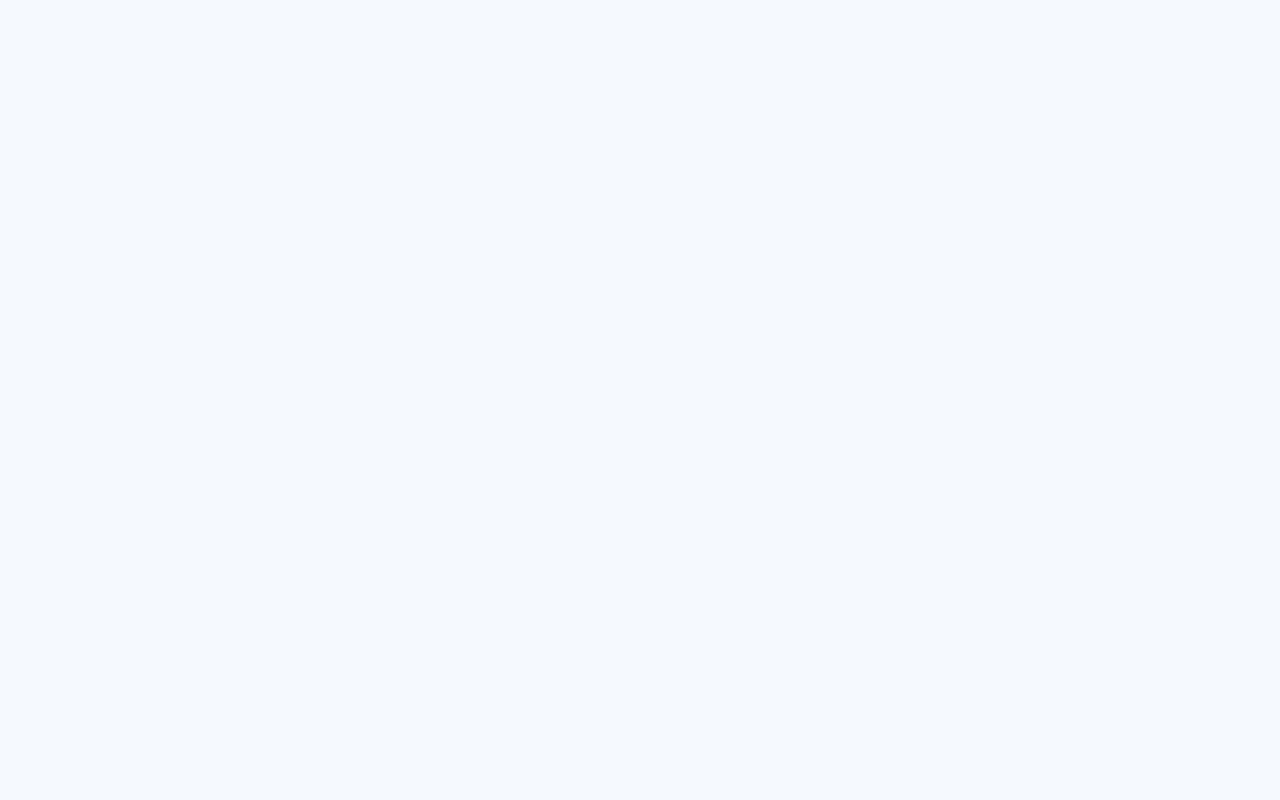
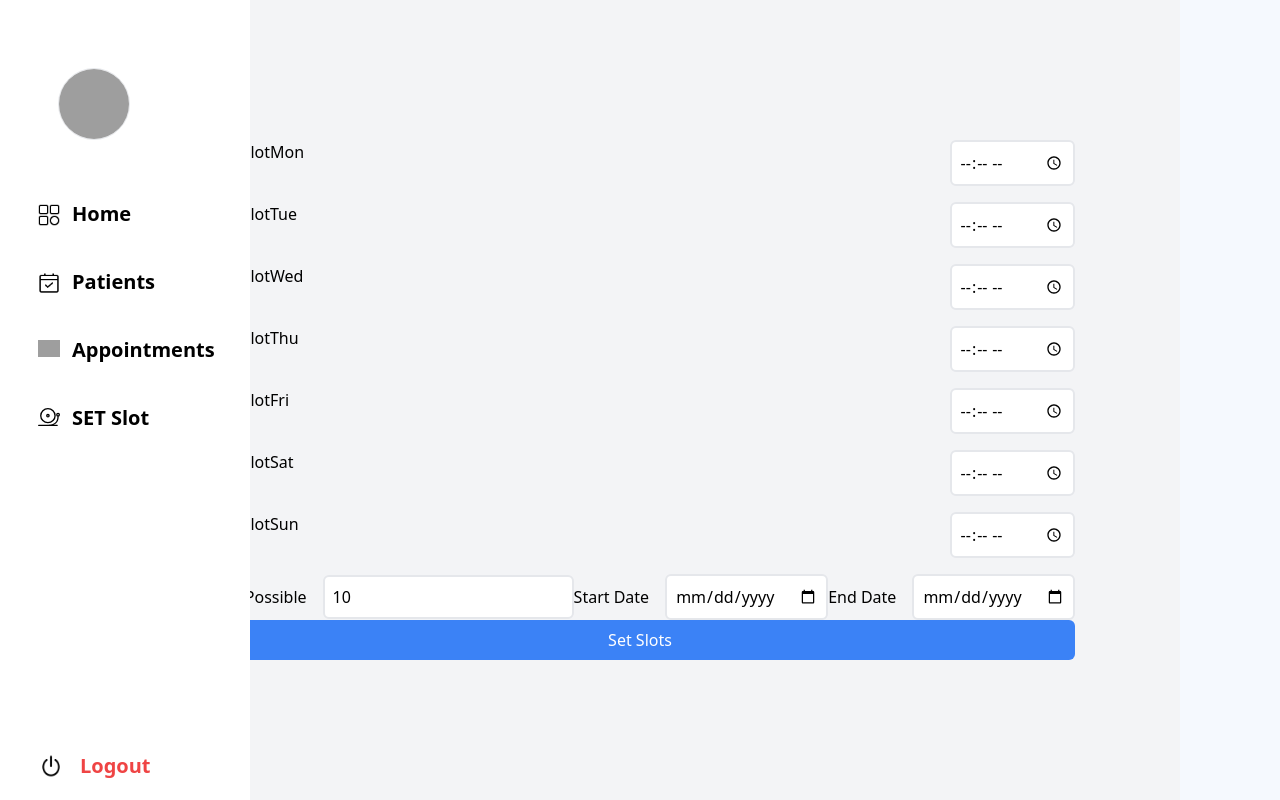
Before and after one commit to ReactersInc/telemedicine-frontend, a React (Create React App) app: page /setslot in a window 1280 px wide. Before the commit this address had no page. Built offline with nearby package versions, Linux system fonts and the light colour scheme; grey boxes are pictures that could not be loaded; the HTML template or start-up script is replaced by a standard one.

Commit message:
set slot added

```diff
--- a/src/components/verticalNavDoctor/index.tsx
+++ b/src/components/verticalNavDoctor/index.tsx
@@ -97,6 +97,20 @@ function VerticalNavDoctor() {
             Appointments
           </a>
         </div>
+        <div className="flex space-x-3 justify-items-start">
+          <a href="/setslot">
+            <img
+              src="./static/settime.svg"
+              height="22px"
+              width="22px"
+              alt=""
+              className="mt-1"
+            />
+          </a>
+          <a href="/setslot" className="font-semibold text-xl">
+          SET Slot
+          </a>
+        </div>
         <div
           onClick={handleLogout}
           className="flex mt-auto pb-4 space-x-4  justify-items-center text-red-500"
--- /dev/null
+++ b/src/features/doctor/docSlice.tsx
@@ -0,0 +1,59 @@
+import { createSlice } from "@reduxjs/toolkit";
+
+const initialState: {
+  id: string;
+  email: string;
+  dob: string;
+  exp: number;
+  gender: string;
+  name: string;
+  photoUrl: string;
+  state: string;
+  timeStamp: string;
+  phone: string;
+} = {
+  id: "",
+  email: "",
+  dob: "",
+  exp: -1,
+  gender: "",
+  name: "",
+  photoUrl: "",
+  state: "",
+  timeStamp: "",
+  phone: "",
+};
+
+const userSlice = createSlice({
+  name: "user",
+  initialState,
+  reducers: {
+    userLogin: (state, action) => {
+      state.id = action.payload.id;
+      state.email = action.payload.email;
+      state.dob = action.payload.dob;
+      state.exp = action.payload.exp;
+      state.gender = action.payload.gender;
+      state.name = action.payload.name;
+      state.photoUrl = action.payload.photoUrl;
+      state.state = action.payload.state;
+      state.timeStamp = action.payload.timeStamp;
+      state.phone = action.payload.phone;
+    },
+    userLogout: (state) => {
+      state.id = "";
+      state.email = "";
+      state.dob = "";
+      state.exp = -1;
+      state.gender = "";
+      state.name = "";
+      state.photoUrl = "";
+      state.state = "";
+      state.timeStamp = "";
+      state.phone = "";
+    },
+  },
+});
+
+export default userSlice.reducer;
+export const { userLogin, userLogout } = userSlice.actions;
--- /dev/null
+++ b/src/pages/setslot/setslot.tsx
@@ -0,0 +1,133 @@
+import React, { useState } from "react";
+import VerticalNavDoctor from "../../components/verticalNavDoctor";
+import { userLogout } from "../../features/users/userSlice";
+import { useSelector } from "react-redux";
+const SetSlot = () => {
+    const name = useSelector(
+        (state: {
+          user: {
+            id: string;
+            email: string;
+            dob: string;
+            exp: number;
+            gender: string;
+            name: string;
+            photoUrl: string;
+            state: string;
+            timeStamp: string;
+          };
+        }) => state.user.name
+      );
+  const [slots, setSlots] = useState({
+    TimeSlotMon: "",
+    TimeSlotTue: "",
+    TimeSlotWed: "",
+    TimeSlotThu: "",
+    TimeSlotFri: "",
+    TimeSlotSat: "",
+    TimeSlotSun: "",
+  });
+
+  const [slotsPossible, setSlotsPossible] = useState(10);
+  const [startDate, setStartDate] = useState("16-12-2023");
+  const [endDate, setEndDate] = useState("20-12-2023");
+
+  const handleChange = (e: any) => {
+    setSlots({ ...slots, [e.target.name]: e.target.value });
+  };
+
+  const handleSubmit = (e: any) => {
+    e.preventDefault();
+
+    const data = {
+      doctor_id: "D-17027906782",
+      ...slots,
+      slots_possible: slotsPossible,
+      start_date: startDate,
+      end_date: endDate,
+    };
+
+    fetch("http://your-api-url/slotSet.php", {
+      method: "POST",
+      headers: {
+        "Content-Type": "application/json",
+      },
+      body: JSON.stringify(data),
+    })
+      .then((response) => response.json())
+      .then((data) => {
+        console.log("Success:", data);
+      })
+      .catch((error) => {
+        console.error("Error:", error);
+      });
+  };
+
+  return (
+    <>
+      <VerticalNavDoctor />
+      <div className="flex flex-col items-center justify-center min-h-screen bg-gray-100">
+        <form onSubmit={handleSubmit} >
+          {Object.entries(slots).map(([day, time]) => (
+            <div key={day} className="flex justify-between mb-4">
+              <label htmlFor={day} className="mr-4">
+                {day}
+              </label>
+              <input
+                type="time"
+                id={day}
+                name={day}
+                value={time}
+                onChange={handleChange}
+                className="border-2 border-gray-200 rounded-md p-2"
+              />
+            </div>
+          ))}
+          <div>
+            <label htmlFor="slotsPossible" className="mr-4">
+              Slots Possible
+            </label>
+            <input
+              type="number"
+              id="slotsPossible"
+              name="slotsPossible"
+              value={slotsPossible}
+              onChange={(e) => setSlotsPossible(parseInt(e.target.value))}
+              className="border-2 border-gray-200 rounded-md p-2"
+            />
+            <label htmlFor="startDate" className="mr-4">
+              Start Date
+            </label>
+            <input
+              type="date"
+              id="startDate"
+              name="startDate"
+              value={startDate}
+              onChange={(e) => setStartDate(e.target.value)}
+              className="border-2 border-gray-200 rounded-md p-2"
+            />
+            <label htmlFor="endDate" className="mr-4">
+              End Date
+            </label>
+            <input
+              type="date"
+              id="endDate"
+              name="endDate"
+              value={endDate}
+              onChange={(e) => setEndDate(e.target.value)}
+              className="border-2 border-gray-200 rounded-md p-2"
+            />
+          </div>
+          <button
+            type="submit"
+            className="w-full py-2 px-4 bg-blue-500 text-white rounded-md"
+          >
+            Set Slots
+          </button>
+        </form>
+      </div>
+    </>
+  );
+};
+
+export default SetSlot;
```
Also changed, not shown: src/App.tsx (+5 -5 lines), public/static/settime.svg (added).
